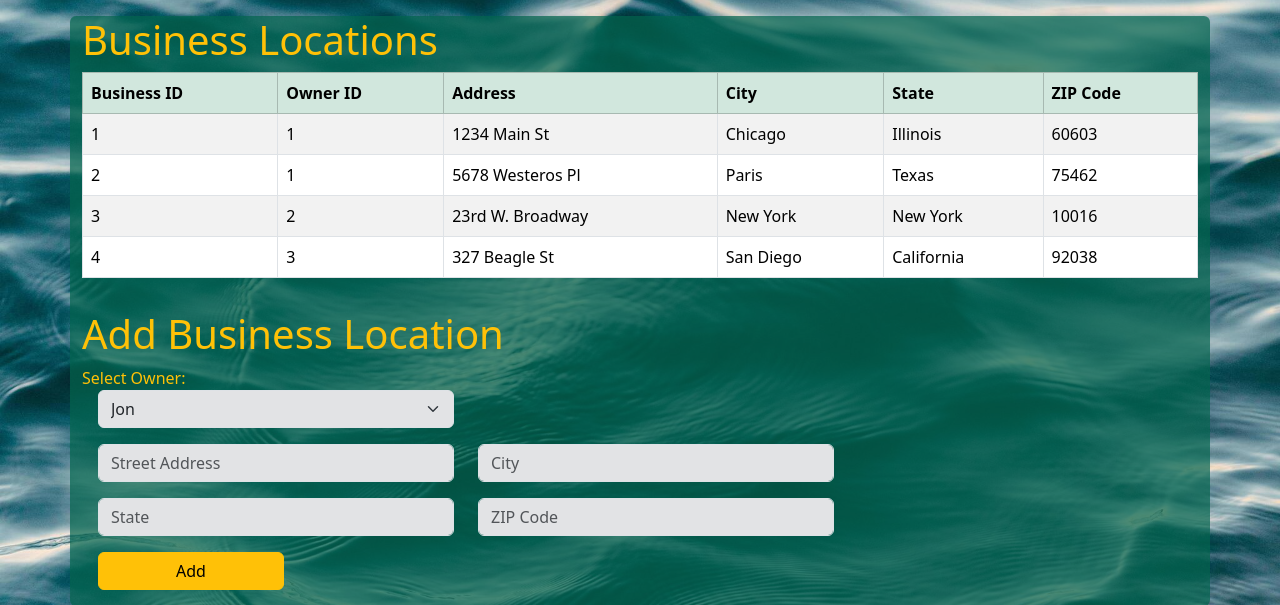
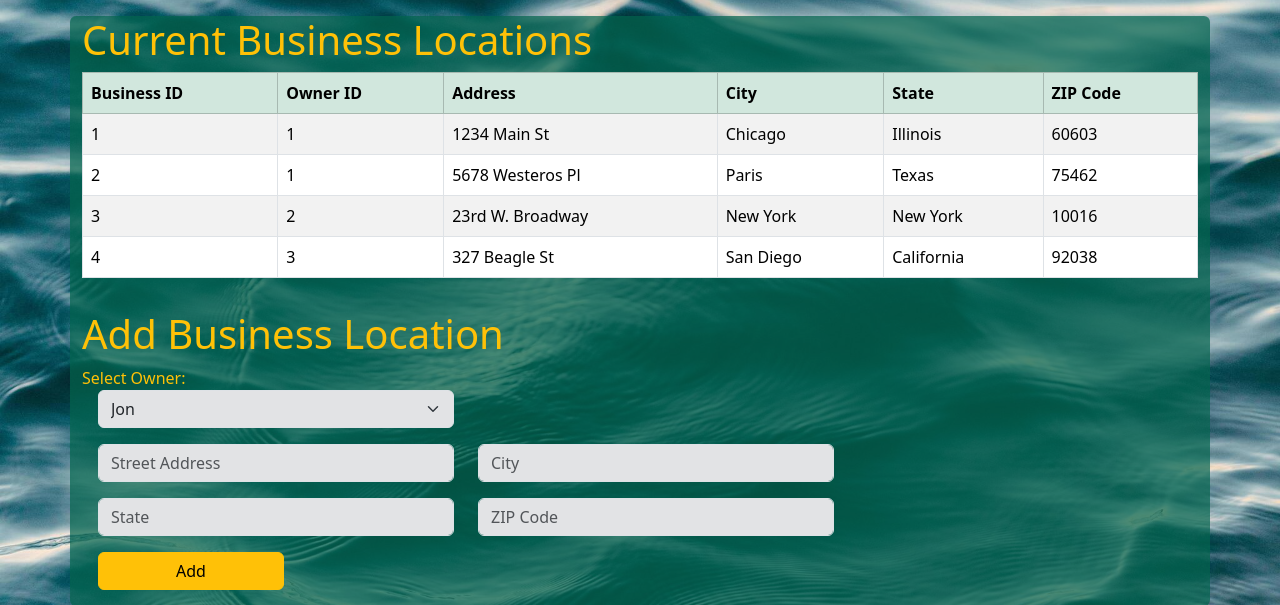
Before and after one commit to cbridgesosu/WeHeartLoanSharking, a Flask app: page /add_location in a window 1280 px wide. Shown: the part 77-682 px from the top of the page. Run offline with Flask 3, Linux system fonts and the light colour scheme; some libraries are stand-ins or nearby versions.

Commit message:
More name changes to make the correspondence between ERD and HTML pages more apparent.

```diff
--- a/templates/add_location.j2
+++ b/templates/add_location.j2
@@ -3,7 +3,7 @@
 {% block content %}
 
     <div class="container mt-3 pb-3 rounded-top text-warning">
-        <h1>Business Locations</h1>
+        <h1>Current Business Locations</h1>
 
         <table class="table table-striped table-bordered">
             <thead class="table-success">
--- a/templates/enforcers_has_clients.j2
+++ b/templates/enforcers_has_clients.j2
@@ -3,7 +3,7 @@
 {% block content %}
 
     <div class="container mt-3 pb-3 rounded-top text-warning">
-        <h1>Assigned Clients</h1>
+        <h1>Current Enforcers Has Clients</h1>
 
         <table class="table table-striped table-bordered">
             <thead class="table-success">
@@ -45,7 +45,7 @@
     </div>
 
     <div class="container rounded-bottom pb-3 text-warning">
-        <h1>Assign Client</h1>
+        <h1>Add New Enforcers Has Clients</h1>
         <form action="{{ url_for('enforcers_has_clients') }}" method="POST">
             <div class="row">
                 <div class="col">
```
